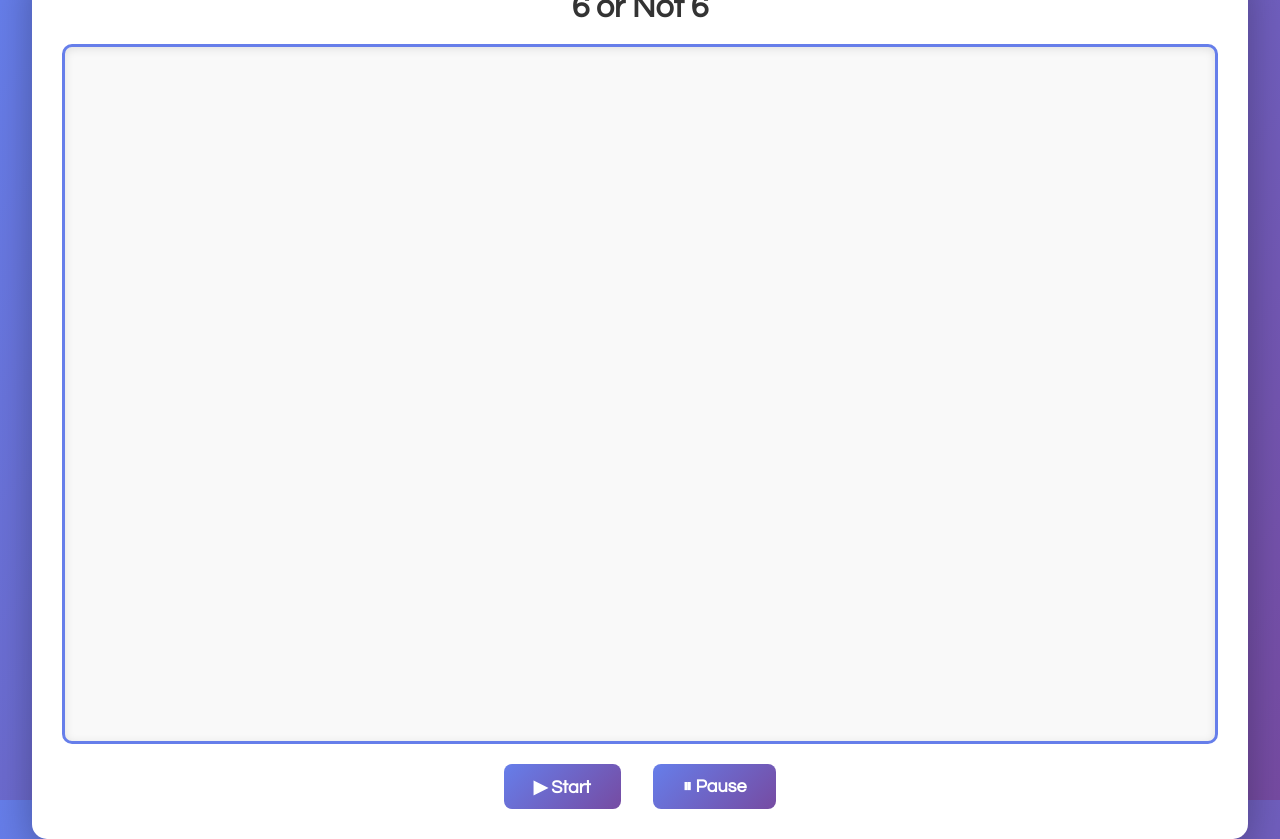
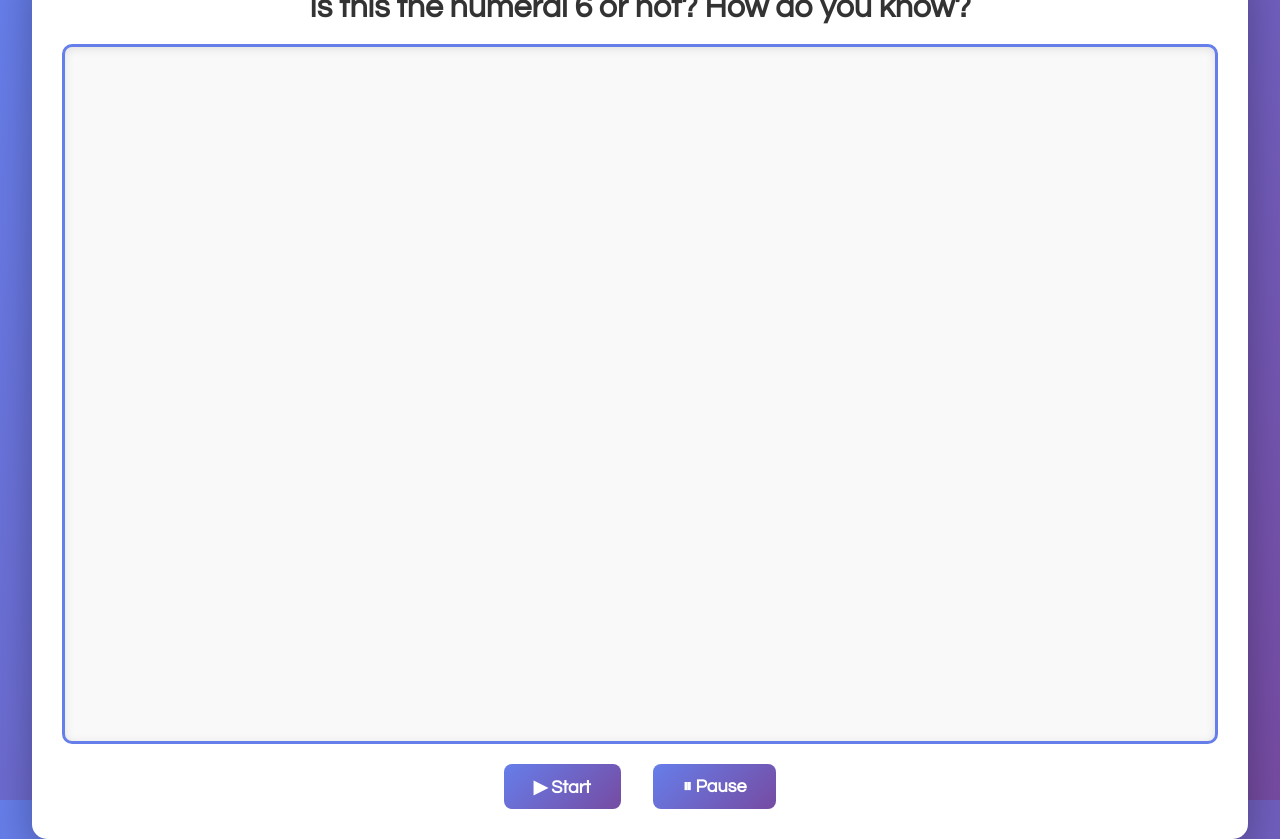
Before and after one commit to numericsfoundation/6ornot, a plain HTML site: page index.html in a window 1280 px wide. Drawn offline with Linux system fonts and the light colour scheme.

Commit message:
Update heading text for clarity

```diff
--- a/index.html
+++ b/index.html
@@ -94,7 +94,7 @@ button:active {
 <body>
 
 <div class="container">
-  <h1>6 or Not 6</h1>
+  <h1>Is this the numeral 6 or not? How do you know?</h1>
 
   <div class="slide" id="slide"></div>
 
```
